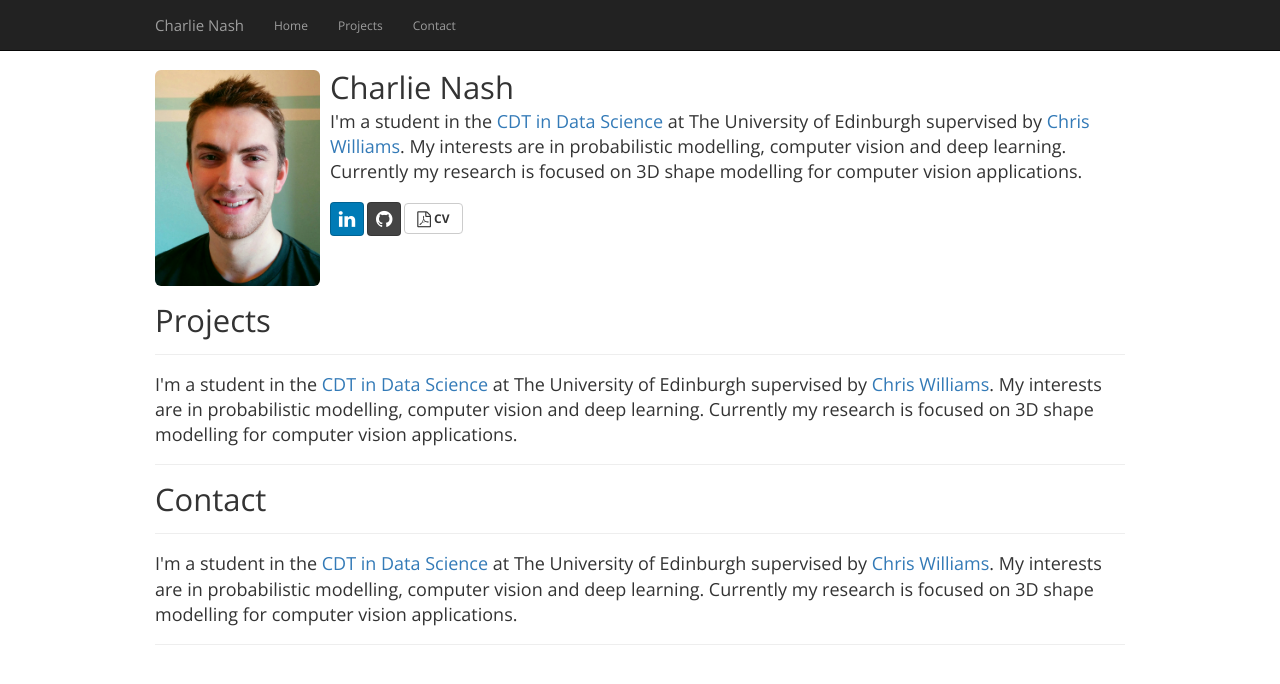
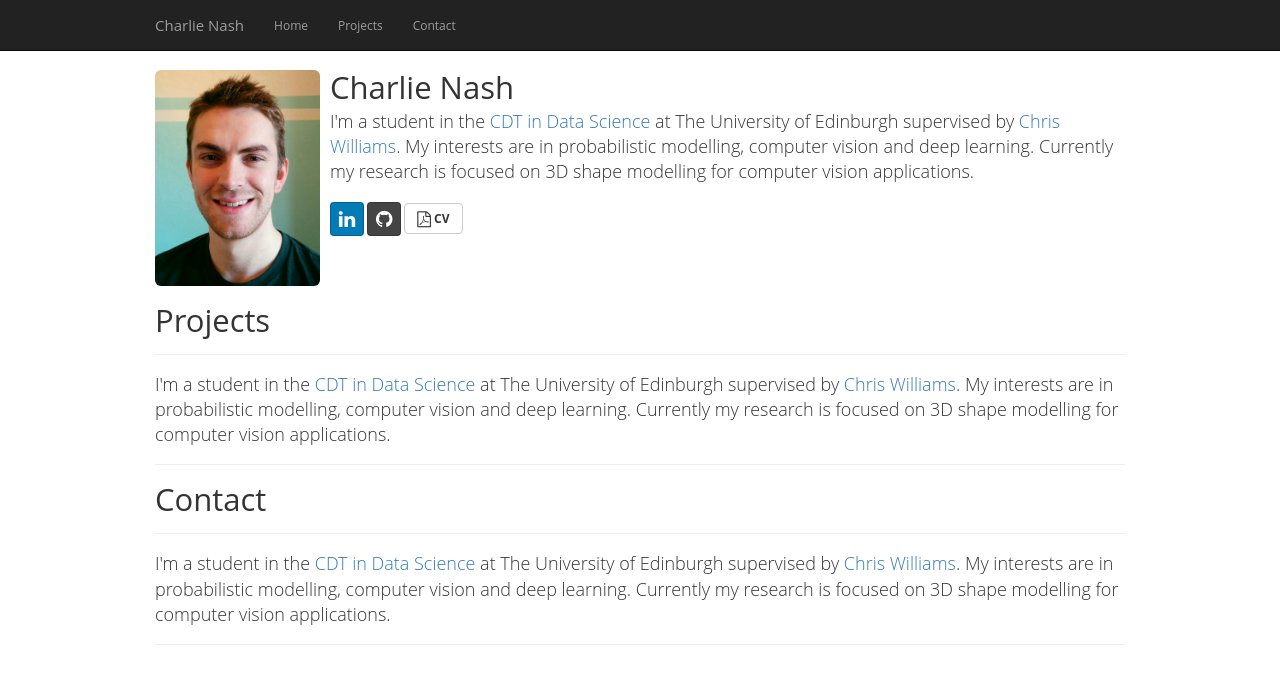
Before and after one commit to charlienash/charlienash.github.io, a Jekyll site: the page index.html, which Jekyll copies as it is, in a window 1280 px wide. Shown: the top 684 px of the page. Built offline with Jekyll 4.4.1, drawn with Linux system fonts in a browser that asks for light colours; nearby versions of some CDN libraries; library files that are not in the unit come from our copies.

Commit message:
Update index.html

```diff
--- a/index.html
+++ b/index.html
@@ -23,7 +23,7 @@
 		<link rel="stylesheet" href="assets/css/bootstrap-social.css">
 
 		<!-- Google fonts -->
-		<link href='https://fonts.googleapis.com/css?family=Open+Sans:400,700' rel='stylesheet' type='text/css'>
+		<link href='https://fonts.googleapis.com/css?family=Roboto:400,700' rel='stylesheet' type='text/css'>
 
 		<!-- Override CSS file - add your own CSS rules -->
 		<link rel="stylesheet" href="assets/css/styles.css">
```
